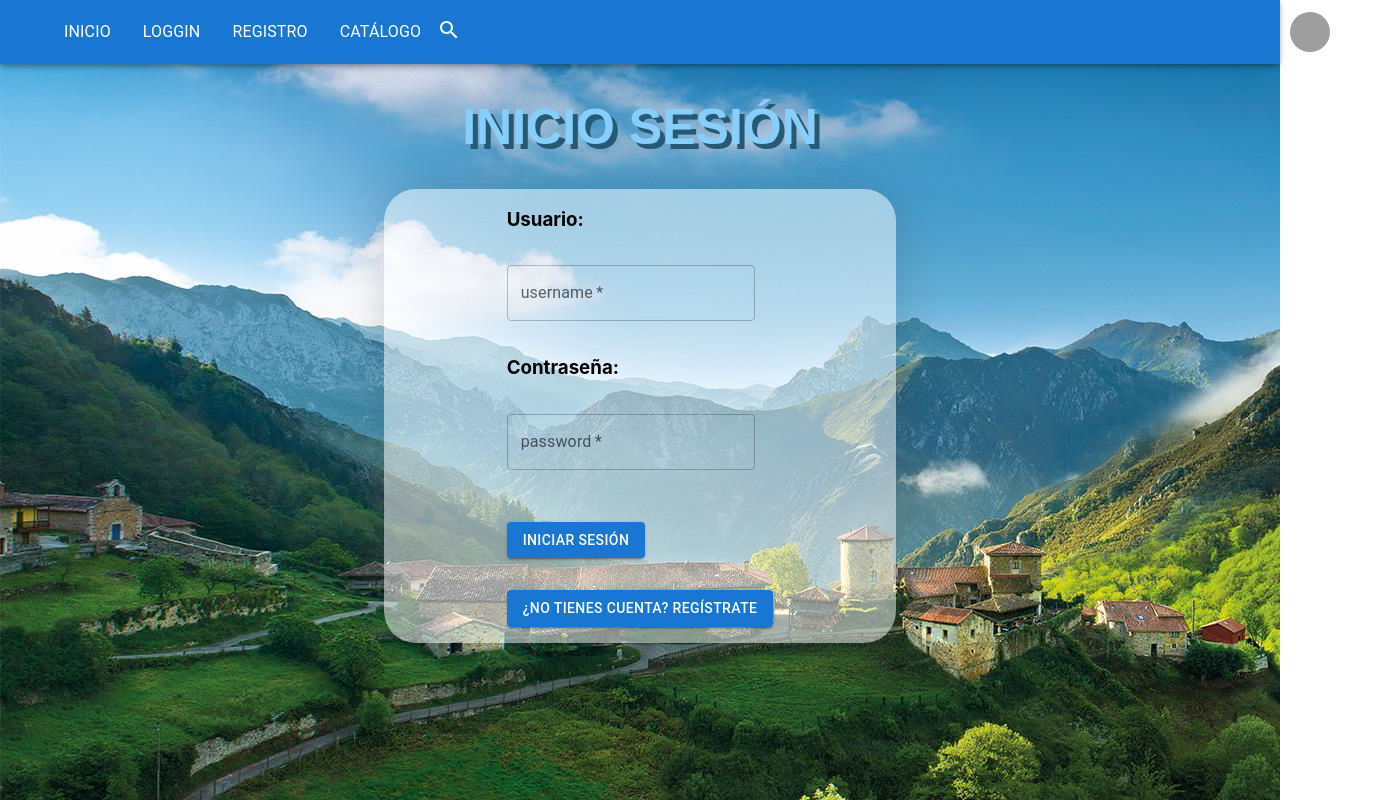
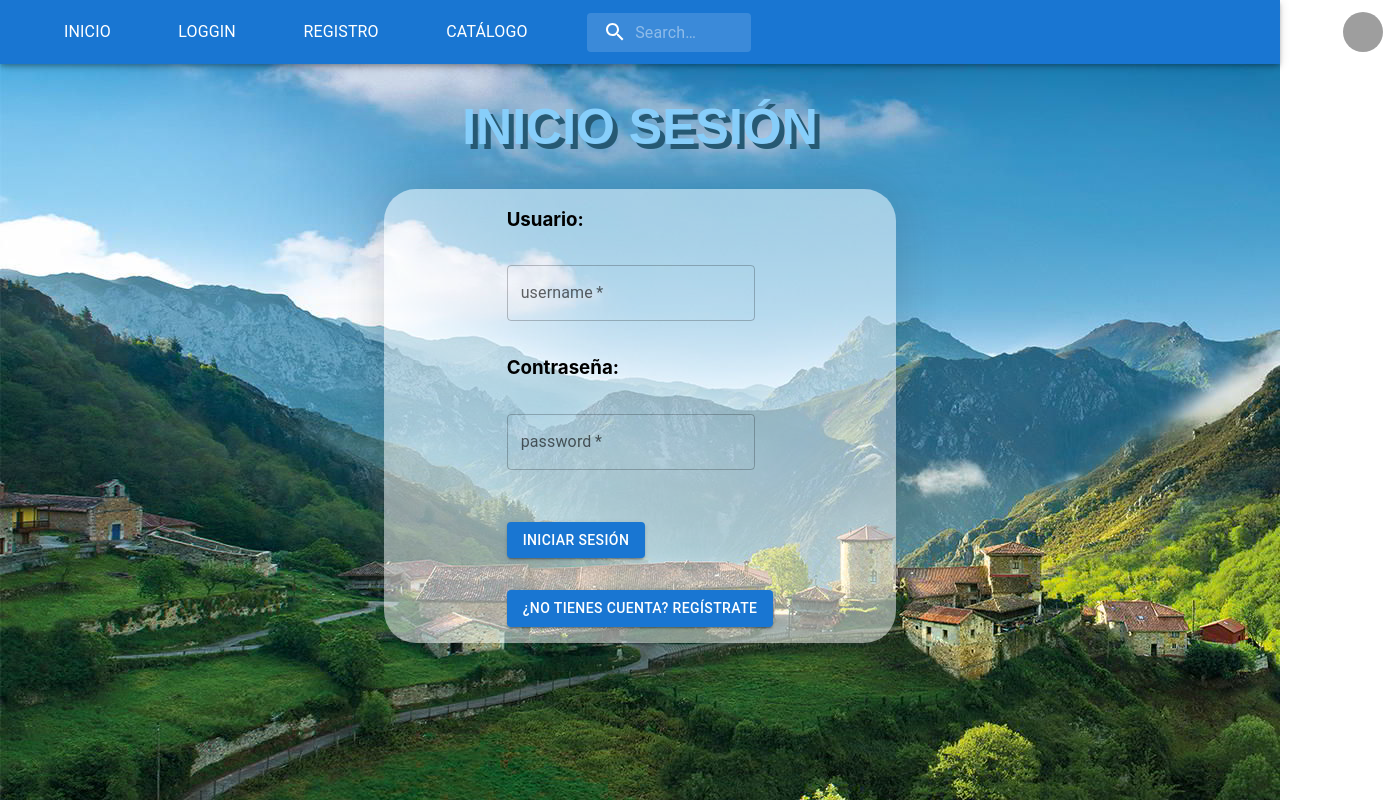
Before and after one commit to Arquisoft/dede_es1b, a React (Create React App) app in the folder webapp/: page /loggin in a window 1280 px wide. Shown: the whole page, 1391 px wide, since content can reach past the window. Built offline with nearby package versions, Linux system fonts and the light colour scheme; no server answers; grey boxes are pictures that could not be loaded.

Commit message:
añadido elemento de búsqueda

```diff
--- a/webapp/src/App.tsx
+++ b/webapp/src/App.tsx
@@ -9,6 +9,9 @@
 import Home from "./pages/mainPage/Homepage";
 
 function App(): JSX.Element {
+
+  const [token, setToken] = useState();
+
 
   const [users,setUsers] = useState<User[]>([]);
 
--- a/webapp/src/pages/logginPage/LogginForm.tsx
+++ b/webapp/src/pages/logginPage/LogginForm.tsx
@@ -25,6 +25,9 @@
 
   const [username, setUsername] = useState('');
   const [password, setPassword] = useState('');
+
+  //generar token para el usuario
+  const [token, setToken] = useState();
 
   const [notificationStatus, setNotificationStatus] = useState(false);
   const [notification, setNotification] = useState<NotificationType>({severity:'success',message:''});
--- a/webapp/src/pages/menuBar.tsx
+++ b/webapp/src/pages/menuBar.tsx
@@ -13,13 +13,51 @@
 import MenuItem from '@mui/material/MenuItem';
 import { Link } from "react-router-dom";
 import { MenuList } from '@mui/material';
-import Search from '@mui/icons-material/Search';
+import { styled, alpha } from '@mui/material/styles';
+import InputBase from '@mui/material/InputBase';
 import SearchIcon from '@mui/icons-material/Search';
-import SearchIconWrapper from '@mui/icons-material/Search';
-import StyledInputBase from '@mui/icons-material/Search';
 
-const pages = ['Products', 'Pricing', 'Blog'];
-const settings = ['Profile', 'Account', 'Dashboard', 'Logout'];
+const Search = styled('div')(({ theme }) => ({
+  position: 'relative',
+  borderRadius: theme.shape.borderRadius,
+  backgroundColor: alpha(theme.palette.common.white, 0.15),
+  '&:hover': {
+    backgroundColor: alpha(theme.palette.common.white, 0.25),
+  },
+  marginLeft: 0,
+  width: '100%',
+  [theme.breakpoints.up('sm')]: {
+    marginLeft: theme.spacing(1),
+    width: 'auto',
+  },
+}));
+
+const SearchIconWrapper = styled('div')(({ theme }) => ({
+  padding: theme.spacing(0, 2),
+  height: '100%',
+  position: 'absolute',
+  pointerEvents: 'none',
+  display: 'flex',
+  alignItems: 'center',
+  justifyContent: 'center',
+}));
+
+const StyledInputBase = styled(InputBase)(({ theme }) => ({
+  color: 'inherit',
+  '& .MuiInputBase-input': {
+    padding: theme.spacing(1, 1, 1, 0),
+    // vertical padding + font size from searchIcon
+    paddingLeft: `calc(1em + ${theme.spacing(4)})`,
+    transition: theme.transitions.create('width'),
+    width: '100%',
+    [theme.breakpoints.up('sm')]: {
+      width: '12ch',
+      '&:focus': {
+        width: '20ch',
+      },
+    },
+  },
+}));
 
 const ResponsiveAppBar = () => {
 
@@ -35,32 +73,38 @@
           <Typography>INICIO</Typography>
           </MenuItem>
           </Box>
-        <Box >
+
+        <Box sx={{ paddingLeft: '3%' }}>
           <MenuItem component={Link} to="/loggin">
           <Typography>LOGGIN</Typography>
           </MenuItem>
           </Box>
-          <Box>
 
+          <Box sx={{ paddingLeft: '3%' }}>
           <MenuItem component={Link} to="/registro" >
           <Typography>REGISTRO</Typography>
           </MenuItem>
           </Box>
-          <Box>
+
+          <Box sx={{ paddingLeft: '3%' }}>
           <MenuItem component={Link} to="/registro" >
           <Typography>CATÁLOGO</Typography>
           </MenuItem>
           </Box>
-          <Box>
 
+          <Box  sx={{ paddingLeft: '3%' }}>
           <Search >
             <SearchIconWrapper>
               <SearchIcon />
             </SearchIconWrapper>
+            <StyledInputBase
+              placeholder="Search…"
+              inputProps={{ 'aria-label': 'search' }}
+            />
+          </Search>
 
-          </Search>
           </Box>
-          <IconButton sx={{ paddingLeft: '70%' }}>
+          <IconButton sx={{ paddingLeft: '50%' }}>
                 <Avatar alt="Remy Sharp" src="/static/images/avatar/1.jpg" />
               </IconButton>
         </Toolbar>
```
Also changed, not shown: webapp/src/pages/navBar.css (deleted, +0 -28 lines), webapp/src/pages/navBar.tsx (deleted, +0 -19 lines).
